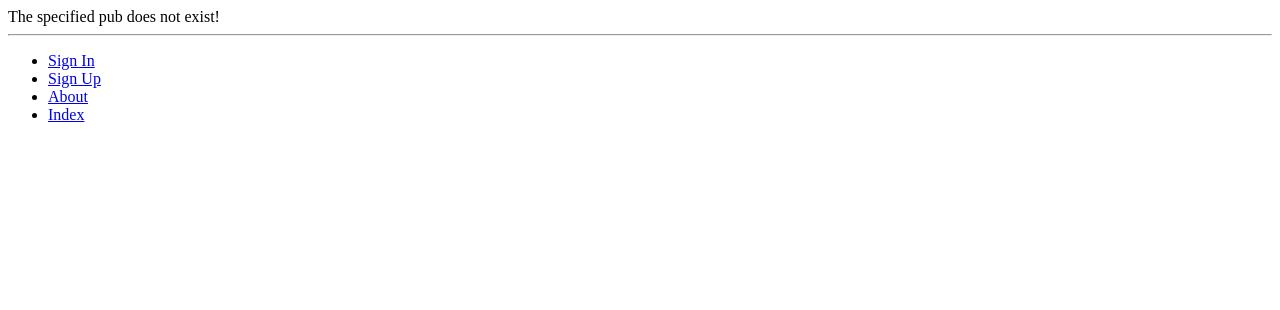
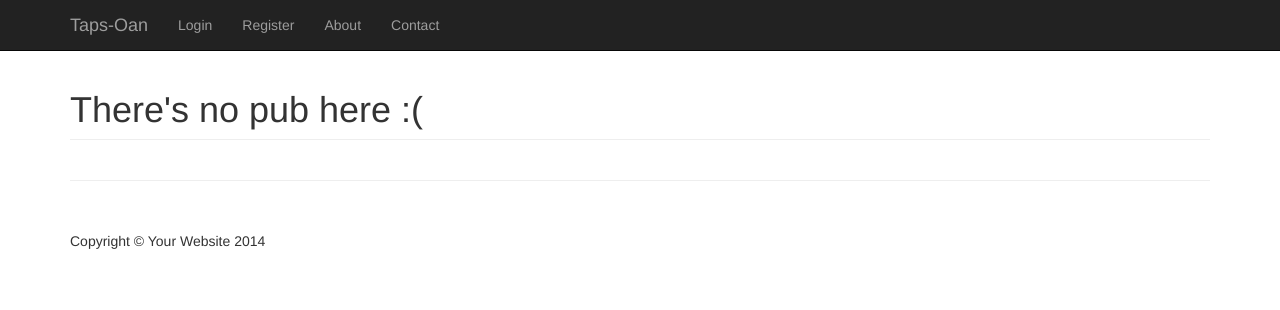
Before and after one commit to pdalziel/taps_oan, a Django app: page /taps_oan/pub/1/ in a window 1280 px wide. Shown: the top 310 px of the page. Run offline with Django 3.2, Linux system fonts and the light colour scheme; data that the repository does not hold is empty; some libraries are stand-ins or nearby versions.

Commit message:
Quick first version of the pub page

```diff
--- a/static/css/main.css
+++ b/static/css/main.css
@@ -12,7 +12,7 @@ body {
     display: block;
     width: 100%;
     text-align: center;
-    background: url('https://cdn.pixabay.com/photo/2015/03/20/05/02/beer-681807_960_720.jpg') no-repeat center center scroll;
+    background: url('../images/banner.jpg') no-repeat center center scroll;
     -webkit-background-size: cover;
     -moz-background-size: cover;
     background-size: cover;
@@ -40,7 +40,9 @@ body {
     box-shadow: 5px 5px 5px #888888;
     padding: 2px;
 }
-.item_card > p {
+.item_card > a {
+    color: rgba(0,0,0,0.9);
+    text-decoration: none;
     padding-top: 5px;
     font-size: 17px;
 }
--- a/templates/taps_oan/index.html
+++ b/templates/taps_oan/index.html
@@ -35,7 +35,7 @@
                     <span class="icon-bar"></span>
                     <span class="icon-bar"></span>
                 </button>
-                <a class="navbar-brand" href="#">Taps-Oan</a>
+                <a class="navbar-brand" href="/">Taps-Oan</a>
             </div>
             <!-- Collect the nav links, forms, and other content for toggling -->
             <div class="collapse navbar-collapse" id="bs-example-navbar-collapse-1">
@@ -84,7 +84,7 @@
                 <ul>
                     {% for pub in pubs %}
                         <ul class='item_card'>
-                                <p>{{ pub.name }}</p>
+                            <a href="/taps_oan/pub/{{ pub.slug }}">{{ pub.name }}</a>
                         </ul>
                     {% endfor %}
                 </ul>
--- a/templates/taps_oan/pub.html
+++ b/templates/taps_oan/pub.html
@@ -1,17 +1,93 @@
-{% extends 'taps_oan/base.html' %} {% load staticfiles %}
+{% load staticfiles %}
+<!DOCTYPE html>
+<html lang="en">
 
-{% block title_block %}
-    {{ pub.name }}
-{% endblock %}
+<head>
 
-{% block body_block %}
+    <meta charset="utf-8">
+    <meta http-equiv="X-UA-Compatible" content="IE=edge">
+    <meta name="viewport" content="width=device-width, initial-scale=1">
+    <meta name="description" content="">
+    <meta name="author" content="">
+    <!-- Favicon -->
+    <link rel="shortcut icon" href="{% static "images/icon.png" %}">
+    <title>Taps-Oan</title>
+
+    <title>Portfolio Item - Start Bootstrap Template</title>
+
+    <!-- Bootstrap Core CSS -->
+    <link href="{% static "css/bootstrap.min.css" %}" rel="stylesheet">
+
+    <!-- Custom CSS -->
+    <link href="{% static "css/main.css" %}" rel="stylesheet">
+
+</head>
+
+<body>
+
+<!-- Navigation -->
+    <nav class="navbar navbar-inverse navbar-fixed-top" role="navigation">
+        <div class="container">
+            <!-- Brand and toggle get grouped for better mobile display -->
+            <div class="navbar-header">
+                <button type="button" class="navbar-toggle" data-toggle="collapse" data-target="#bs-example-navbar-collapse-1">
+                    <span class="sr-only">Toggle navigation</span>
+                    <span class="icon-bar"></span>
+                    <span class="icon-bar"></span>
+                    <span class="icon-bar"></span>
+                </button>
+                <a class="navbar-brand" href="/">Taps-Oan</a>
+            </div>
+            <!-- Collect the nav links, forms, and other content for toggling -->
+            <div class="collapse navbar-collapse" id="bs-example-navbar-collapse-1">
+                <ul class="nav navbar-nav">
+                    <li>
+
+                        <a href="#login">Login</a>
+                    </li>
+                    <li>
+
+                        <a href="#register">Register</a>
+                    </li>
+                    <li>
+                        <a href="#contact">About</a>
+                    </li>
+                    <li>
+                        <a href="#contact">Contact</a>
+                    </li>
+                </ul>
+            </div>
+            <!-- /.navbar-collapse -->
+        </div>
+        <!-- /.container -->
+    </nav>
+
+    <!-- Page Content -->
+    <div class="container">
     {% if pub %}
-        <h1>{{ pub.name }}</h1>
+        <!-- Portfolio Item Heading -->
+        <div class="row">
+            <div class="col-lg-12">
+                <h1 class="page-header">{{ pub.name }}</h1>
+            </div>
+        </div>
+        <!-- /.row -->
 
+        <!-- Portfolio Item Row -->
+        <div class="row">
+
+            <div class="col-md-8">
+                <img class="img-responsive" src="http://placehold.it/750x500" alt="">
+            </div>
+
+            <div class="col-md-4">
+                <h3>Beers in this pub</h3>
                  {% if beers %}
                     <ul>
                     {% for beer in beers %}
-                <li><a href="{{ beer.url }}">{{ beer.title }}</a></li>
+                        <ul class='item_card'>
+                            <a href="{{ beer.url }}">{{ beer.title }}</a>
+                        </ul>
                     {% endfor %}
                     </ul>
                 {% else %}
@@ -20,7 +96,75 @@
                 {% if user.is_authenticated %}
                     <a href="{% url 'add_beer' pub.slug %}">Add a Beer</a>
                 {% endif %}
+            </div>
+
+        </div>
     {% else %}
-        The specified pub does not exist!
+        <!-- Portfolio Item Heading -->
+            <div class="row">
+                <div class="col-lg-12">
+                    <h1 class="page-header">There's no pub here :(</h1>
+                </div>
+            </div>
+            <!-- /.row -->
     {% endif %}
-{% endblock %}
+        <!-- /.row -->
+
+        <!-- Related Projects Row
+        <div class="row">
+
+            <div class="col-lg-12">
+                <h3 class="page-header">Related Projects</h3>
+            </div>
+
+            <div class="col-sm-3 col-xs-6">
+                <a href="#">
+                    <img class="img-responsive portfolio-item" src="http://placehold.it/500x300" alt="">
+                </a>
+            </div>
+
+            <div class="col-sm-3 col-xs-6">
+                <a href="#">
+                    <img class="img-responsive portfolio-item" src="http://placehold.it/500x300" alt="">
+                </a>
+            </div>
+
+            <div class="col-sm-3 col-xs-6">
+                <a href="#">
+                    <img class="img-responsive portfolio-item" src="http://placehold.it/500x300" alt="">
+                </a>
+            </div>
+
+            <div class="col-sm-3 col-xs-6">
+                <a href="#">
+                    <img class="img-responsive portfolio-item" src="http://placehold.it/500x300" alt="">
+                </a>
+            </div>
+
+        </div>
+       /.row -->
+
+        <hr>
+
+        <!-- Footer -->
+        <footer>
+            <div class="row">
+                <div class="col-lg-12">
+                    <p>Copyright &copy; Your Website 2014</p>
+                </div>
+            </div>
+            <!-- /.row -->
+        </footer>
+
+    </div>
+    <!-- /.container -->
+
+    <!-- jQuery -->
+    <script src="js/jquery.js"></script>
+
+    <!-- Bootstrap Core JavaScript -->
+    <script src="js/bootstrap.min.js"></script>
+
+</body>
+
+</html>
```
Also changed, not shown: static/images/banner.jpg (added), static/images/rango.jpg (deleted), taps_oan/migrations/0001_initial.py. Lines whose indentation alone changed are shown as unchanged.
